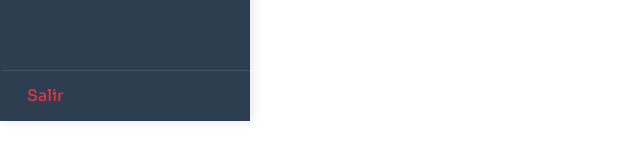
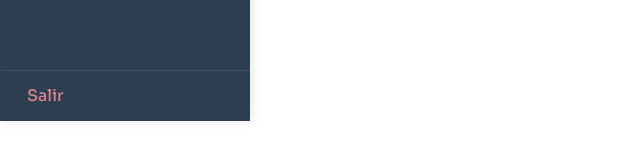
Before and after one commit to kenesparta/quiz-generator-front, a React (Vite) app: page /dashboard in a window 1280 px wide. Shown: the part 679-838 px from the top of the page, without its empty margins (0-640 px from the left). Built offline with nearby package versions, Linux system fonts and the light colour scheme; sample sign-in values are in the browser's storage.

Commit message:
feat: adding new color

```diff
--- a/src/components/ui/Dashboard/Navbar/Navbar.module.css
+++ b/src/components/ui/Dashboard/Navbar/Navbar.module.css
@@ -98,12 +98,12 @@
 .navLink[href="/login"] {
   margin-top: 1rem;
   border-top: 1px solid rgba(255, 255, 255, 0.1);
-  color: var(--color-accent-error);
+  color: var(--color-red-contrast-error);
 }
 
 .navLink[href="/login"]:hover {
   background-color: rgba(224, 65, 0, 0.1);
-  color: var(--color-accent-error);
+  color: var(--color-red-contrast-error);
   border-left-color: var(--color-accent-error);
 }
 
--- a/src/styles/globals.css
+++ b/src/styles/globals.css
@@ -16,6 +16,7 @@
   --color-accent-success: #28a745;
   --color-accent-success-hover: #218838;
   --color-accent-error: #dc3545;
+  --color-red-contrast-error: #d8838c;
   --color-accent-error-hover: #c82333;
   --color-accent-warning: #ffc107;
   --color-accent-warning-hover: #e0a800;
```
